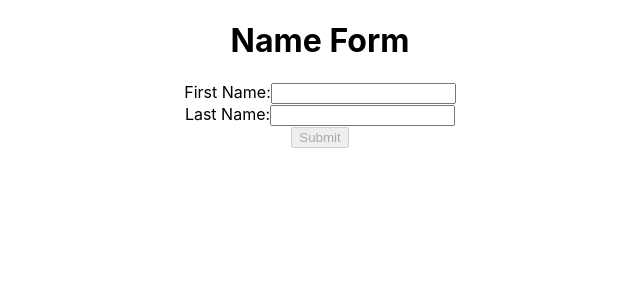
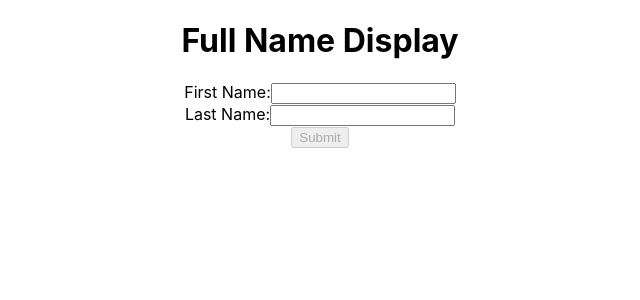
Before and after one commit to sanketdreja/xdisplayname, a React (Create React App) app: page / in a window 1280 px wide. Shown: the top 300 px of the page, without its empty margins (320-960 px from the left). Built offline with nearby package versions, Linux system fonts and the light colour scheme.

Commit message:
Test commit

```diff
--- a/src/NameForm.js
+++ b/src/NameForm.js
@@ -10,22 +10,27 @@ function NameForm() {
   const handleSubmit = (e) => {
     e.preventDefault();
     // Concatenate first and last name and update full name state
-    setFullName(`${firstName} ${lastName}`);
+    // The fullName is already being updated on change, so you can remove the following line
+    // setFullName(`${firstName} ${lastName}`);
   };
 
   // Handle first name input change
   const handleFirstNameChange = (e) => {
     setFirstName(e.target.value);
+    // Update full name based on first and last name changes
+    setFullName(`${e.target.value} ${lastName}`);
   };
 
   // Handle last name input change
   const handleLastNameChange = (e) => {
     setLastName(e.target.value);
+    // Update full name based on first and last name changes
+    setFullName(`${firstName} ${e.target.value}`);
   };
 
   return (
     <div>
-      <h1>Name Form</h1>
+      <h1>Full Name Display</h1>
       <form onSubmit={handleSubmit}>
         <div>
           <label htmlFor="firstName">First Name:</label>
@@ -51,7 +56,7 @@ function NameForm() {
           Submit
         </button>
       </form>
-      {/* Display the full name if it is set */}
+      {/* Display the full name on every change */}
       {fullName && <p>Full Name: {fullName}</p>}
     </div>
   );
```
